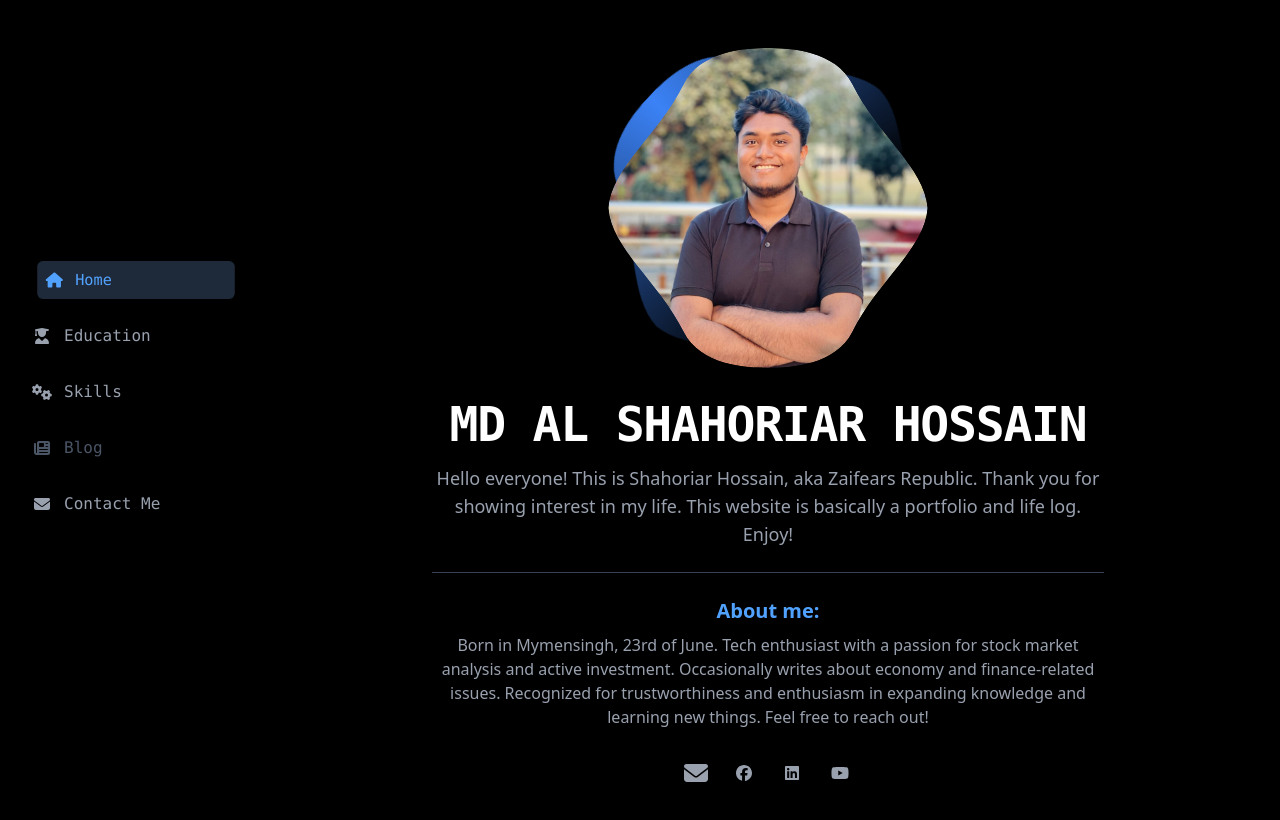
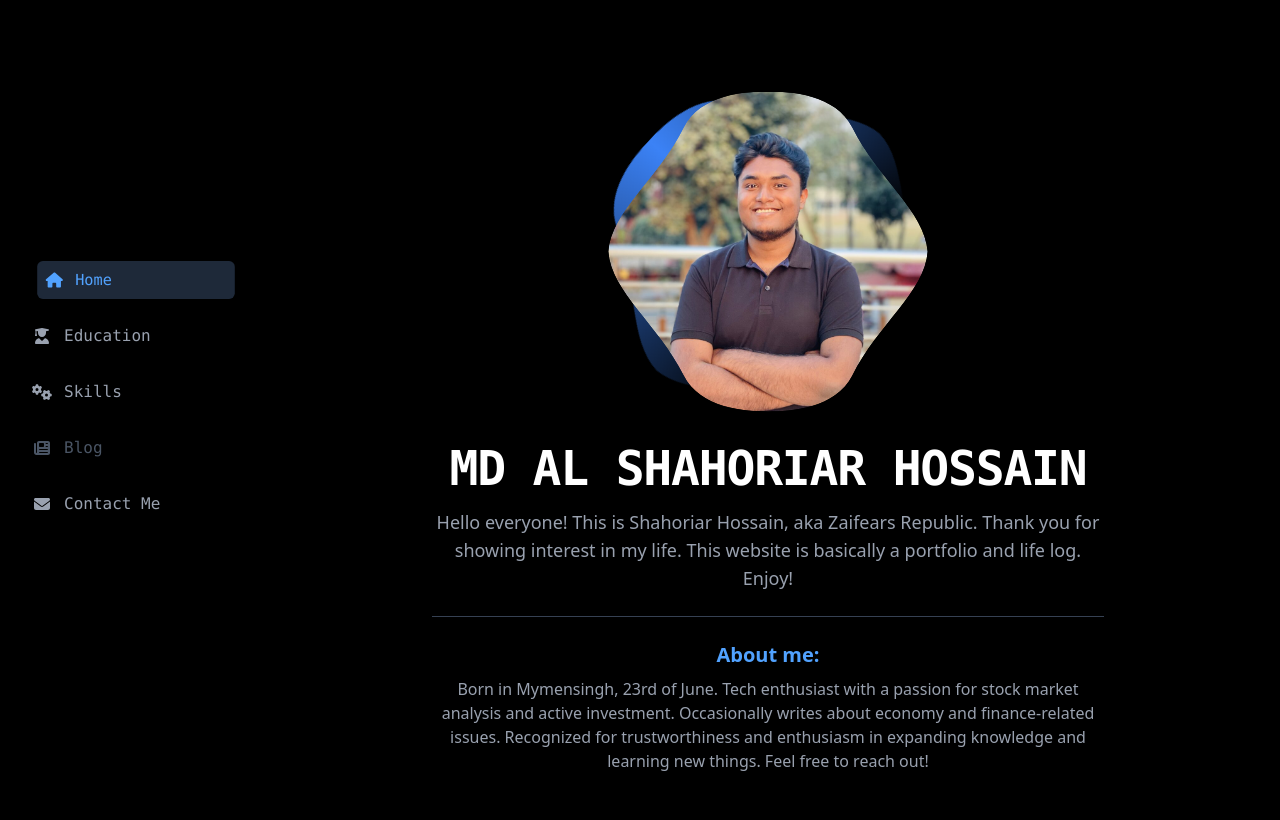
Before and after one commit to zaifears/zaifears-portfolio, a Next.js app: page / in a window 1280 px wide. Shown: the top 820 px of the page. Built offline with nearby package versions, Linux system fonts and the light colour scheme.

Commit message:
Portfolio 2.0.1 Complete Redesign

```diff
--- a/app/page.tsx
+++ b/app/page.tsx
@@ -75,21 +75,7 @@ export default function Page() {
           </div>
         </div>
 
-        {/* Social Media Icons */}
-        <div className="flex justify-center items-center gap-6 my-8">
-          <a href="mailto:alshahoriar.hossain@gmail.com" className="text-gray-400 hover:text-blue-400 transition-transform duration-200 hover:-translate-y-1" title="Email">
-            <svg className="w-6 h-6" fill="currentColor" viewBox="0 0 512 512" xmlns="http://www.w3.org/2000/svg"><path d="M48 64C21.5 64 0 85.5 0 112c0 15.1 7.1 29.3 19.2 38.4L236.8 313.6c11.4 8.5 27 8.5 38.4 0L492.8 150.4c12.1-9.1 19.2-23.3 19.2-38.4c0-26.5-21.5-48-48-48H48zM0 176V384c0 35.3 28.7 64 64 64h384c35.3 0 64-28.7 64-64V176L294.4 339.2c-22.8 17.1-54 17.1-76.8 0L0 176z" /></svg>
-          </a>
-          <a href="https://facebook.com/alshahoriar.hossain" target="_blank" rel="noopener noreferrer" className="text-gray-400 hover:text-blue-400 transition-transform duration-200 hover:-translate-y-1" title="Facebook">
-            <FontAwesomeIcon icon={faFacebook} className="w-6 h-6" />
-          </a>
-          <a href="https://www.linkedin.com/in/shahoriarhossain/" target="_blank" rel="noopener noreferrer" className="text-gray-400 hover:text-blue-400 transition-transform duration-200 hover:-translate-y-1" title="LinkedIn">
-            <FontAwesomeIcon icon={faLinkedin} className="w-6 h-6" />
-          </a>
-          <a href="https://www.youtube.com/@takatunes" target="_blank" rel="noopener noreferrer" className="text-gray-400 hover:text-blue-400 transition-transform duration-200 hover:-translate-y-1" title="YouTube">
-            <FontAwesomeIcon icon={faYoutube} className="w-6 h-6" />
-          </a>
-        </div>
+        {/* ✅ REMOVED: The social media icons section has been deleted. */}
 
       </div>
     </>
```
